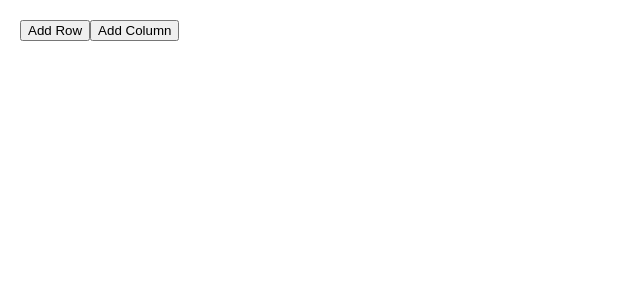
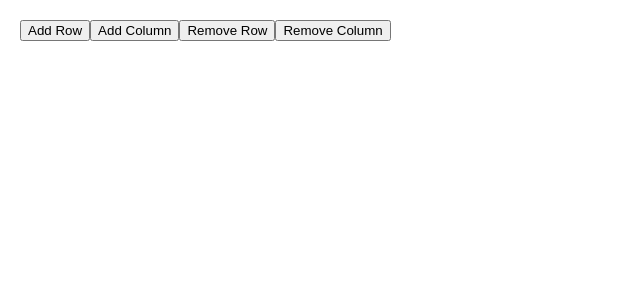
Before and after one commit to ceonz/Assignment-4-reactGridmaker, a React (Create React App) app in the folder src/: page / in a window 1280 px wide. Shown: the top 300 px of the page, without its empty margins (0-640 px from the left). Built offline with nearby package versions, Linux system fonts and the light colour scheme.

Commit message:
Add row column remove (#2)

```diff
--- a/src/App.js
+++ b/src/App.js
@@ -28,6 +28,13 @@ export default function App() {
     }
   };
 
+  const removeRow = () => {
+    if (grid.length === 0) return
+    const newGrid = [...grid];
+    newGrid.pop();
+    setGrid(newGrid);
+  }
+
   const addColumn = () => {
     if (grid.length === 0) {
       setGrid([[" "]]);
@@ -37,11 +44,23 @@ export default function App() {
     }
   };
 
+  const removeColumn = () => {
+    if (grid.length === 0) return
+    const newGrid = grid.map((row) => {
+      const newRow = [...row];
+      newRow.pop();
+      return newRow;
+    });
+    setGrid(newGrid[0].length === 0 ? [] : newGrid);
+  }
+
   return (
     <div className="game">
       <div>
         <button onClick={addRow}>Add Row</button>
         <button onClick={addColumn}>Add Column</button>
+        <button onClick={removeRow}>Remove Row</button>
+        <button onClick={removeColumn}>Remove Column</button>
       </div>
       <Grid grid={grid} />
     </div>
```
